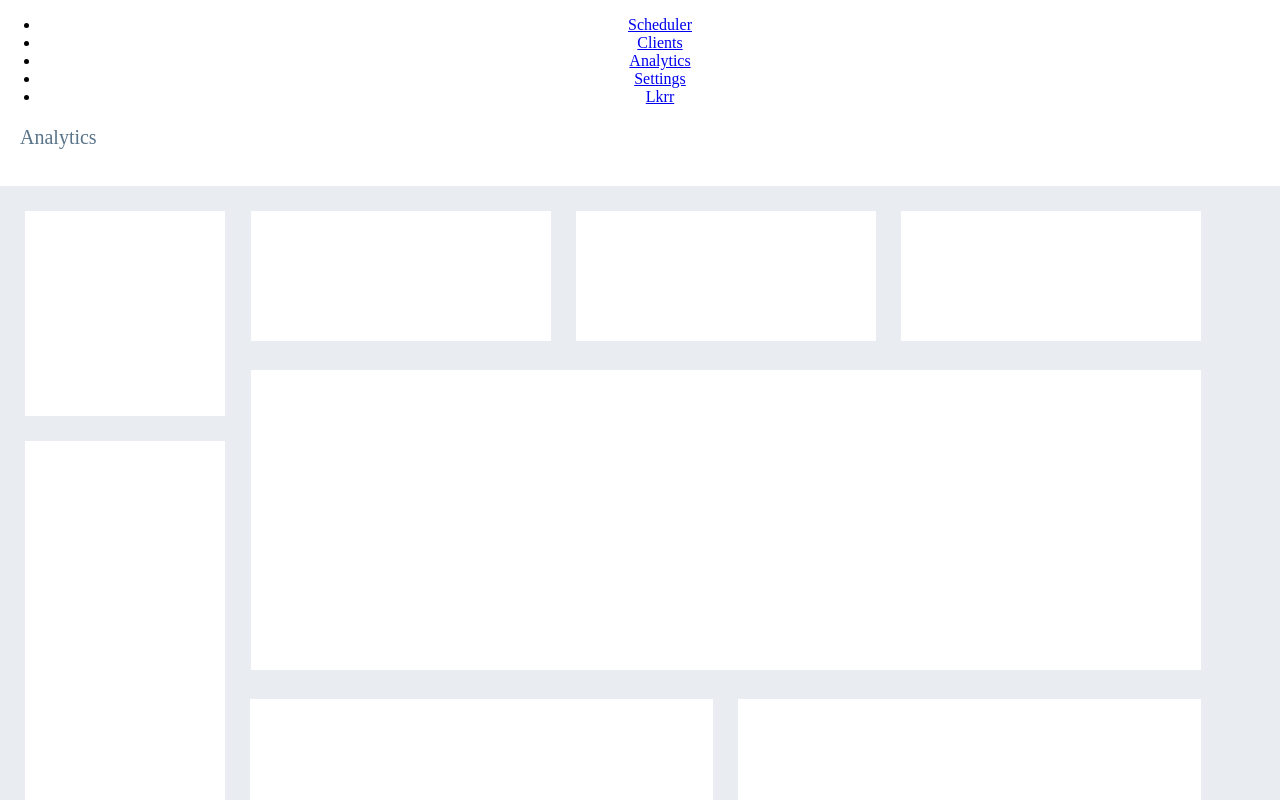
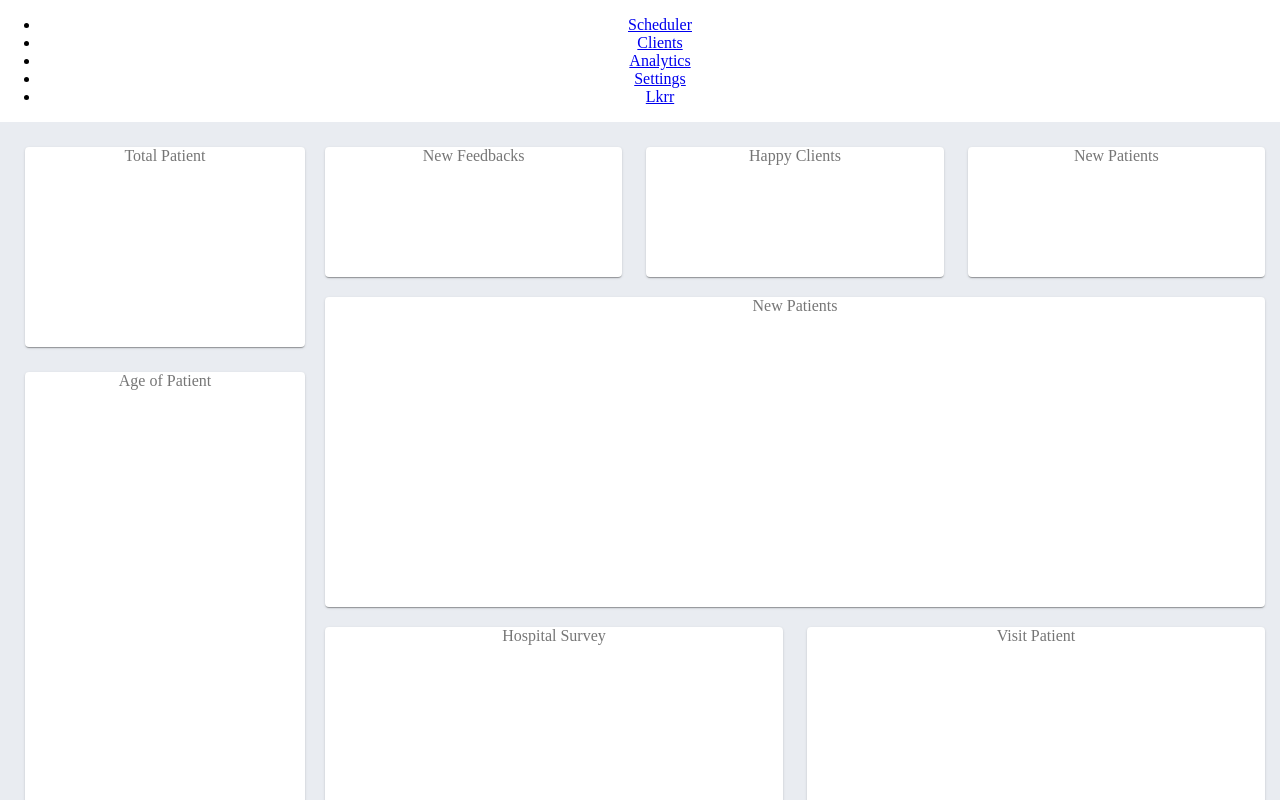
Before and after one commit to JarponOK/DXPractice, a React app: page /analytics in a window 1280 px wide. Shown: the top 800 px of the page. Built offline with nearby package versions, Linux system fonts and the light colour scheme.

Commit message:
add analytics page gag v2.0

```diff
--- a/src/client/Containers/analytics.jsx
+++ b/src/client/Containers/analytics.jsx
@@ -1,114 +1,90 @@
-/* eslint-disable no-use-before-define */
-import React, { Component } from 'react';
-import 'typeface-roboto';
+import React from 'react';
+import { makeStyles } from '@material-ui/core/styles';
+import Paper from '@material-ui/core/Paper';
+import Grid from '@material-ui/core/Grid';
 
-class Analytics extends Component {
-  constructor(props) {
-    super(props);
-    this.props = props;
-  }
+let useStyles;
 
-  render() {
-    return (
-      <div>
-        <div style={styles.headerArea}>
-          <p style={styles.headerText}>Analytics</p>
-        </div>
-        <div style={styles.workArea}>
-          <div style={styles.leftArea}>
-            <div style={styles.totalPatient} />
-            <div style={styles.agePatient} />
-          </div>
-          <div style={styles.rightArea}>
-            <div style={styles.topDashboard}>
-              <div style={styles.topPanel} />
-              <div style={styles.topPanel} />
-              <div style={styles.topPanel} />
-            </div>
-            <div style={styles.centreArea}>
-              <div style={styles.newPatient} />
-            </div>
-            <div style={styles.bottomArea}>
-              <div style={styles.bottomPanel} />
-              <div style={styles.bottomPanel} />
-            </div>
-          </div>
-        </div>
-      </div>
-    );
-  }
+export default function Analytics() {
+  const classes = useStyles();
+
+  return (
+    <div className={classes.root}>
+      <Grid container spacing={5}>
+        <Grid item xs={3}>
+          <Paper className={classes.totalPatient}>Total Patient</Paper>
+          <Paper className={classes.agePatient}>Age of Patient</Paper>
+        </Grid>
+
+        <Grid container xs={9} className={classes.rightArea}>
+
+          <Grid container direction="row" spacing={3} className={classes.topDashboard}>
+            <Grid item xs={4}>
+              <Paper className={classes.topBoard}>New Feedbacks</Paper>
+            </Grid>
+            <Grid item xs={4}>
+              <Paper className={classes.topBoard}>Happy Clients</Paper>
+            </Grid>
+            <Grid item xs={4}>
+              <Paper className={classes.topBoard}>New Patients</Paper>
+            </Grid>
+          </Grid>
+
+          <Grid item xs={12} className={classes.centreDashboard}>
+            <Paper className={classes.centreBoard}>New Patients</Paper>
+          </Grid>
+
+          <Grid container direction="row" justify="space-between" alignItems="flex-start" spacing={3}>
+            <Grid item xs={6}>
+              <Paper className={classes.bottomBoard}>Hospital Survey</Paper>
+            </Grid>
+            <Grid item xs={6}>
+              <Paper className={classes.bottomBoard}>Visit Patient</Paper>
+            </Grid>
+          </Grid>
+
+        </Grid>
+      </Grid>
+    </div>
+  );
 }
 
-export default Analytics;
-
-const styles = {
-  headerArea: {
-    width: '100%',
-    height: '60px'
-  },
-  headerText: {
-    textAlign: 'left',
-    color: '#597389',
-    paddingLeft: '20px',
-    fontSize: '20px',
-    fontStyle: 'typeface-roboto'
-  },
-  workArea: {
-    width: '100cw',
-    height: '100ch',
-    backgroundColor: '#E9ECF1',
-    boxSizing: 'border-box'
-  },
-  leftArea: {
-    float: 'left',
+useStyles = makeStyles(theme => ({
+  root: {
     paddingLeft: '25px',
+    paddingRight: '15px',
     paddingTop: '25px',
-    backgroundColor: '#E9ECF1',
+    backgroundColor: '#E9ECF1'
   },
   totalPatient: {
-    width: '200px',
-    height: '205px',
-    backgroundColor: '#FFF'
+    height: '200px',
+    textAlign: 'center',
+    color: theme.palette.text.secondary,
+    marginBottom: '25px'
   },
   agePatient: {
-    marginTop: '25px',
-    width: '200px',
     height: '475px',
-    backgroundColor: '#FFF',
+    color: theme.palette.text.secondary,
   },
   rightArea: {
-    float: 'left',
-    paddingLeft: '25px',
-    paddingTop: '25px',
-    backgroundColor: '#E9ECF1',
+    paddingTop: '20px',
+    paddingRight: '20px'
   },
   topDashboard: {
   },
-  topPanel: {
-    display: 'inline-block',
-    width: '300px',
+  topBoard: {
     height: '130px',
-    backgroundColor: '#FFF',
-    marginRight: '25px'
+    color: theme.palette.text.secondary,
   },
-  centreArea: {
-    paddingTop: '25px',
-    marginRight: '25px'
+  centreDashboard: {
   },
-  newPatient: {
-    display: 'inline-block',
-    width: '950px',
-    height: '300px',
-    backgroundColor: '#FFF',
+  centreBoard: {
+    paddingBottom: '20px',
+    height: '290px',
+    color: theme.palette.text.secondary
   },
-  bottomArea: {
-    paddingTop: '25px',
-  },
-  bottomPanel: {
-    display: 'inline-block',
-    width: '463px',
+  bottomBoard: {
     height: '220px',
-    backgroundColor: '#FFF',
-    marginRight: '25px'
+    color: theme.palette.text.secondary,
   }
-};
+}));
```
